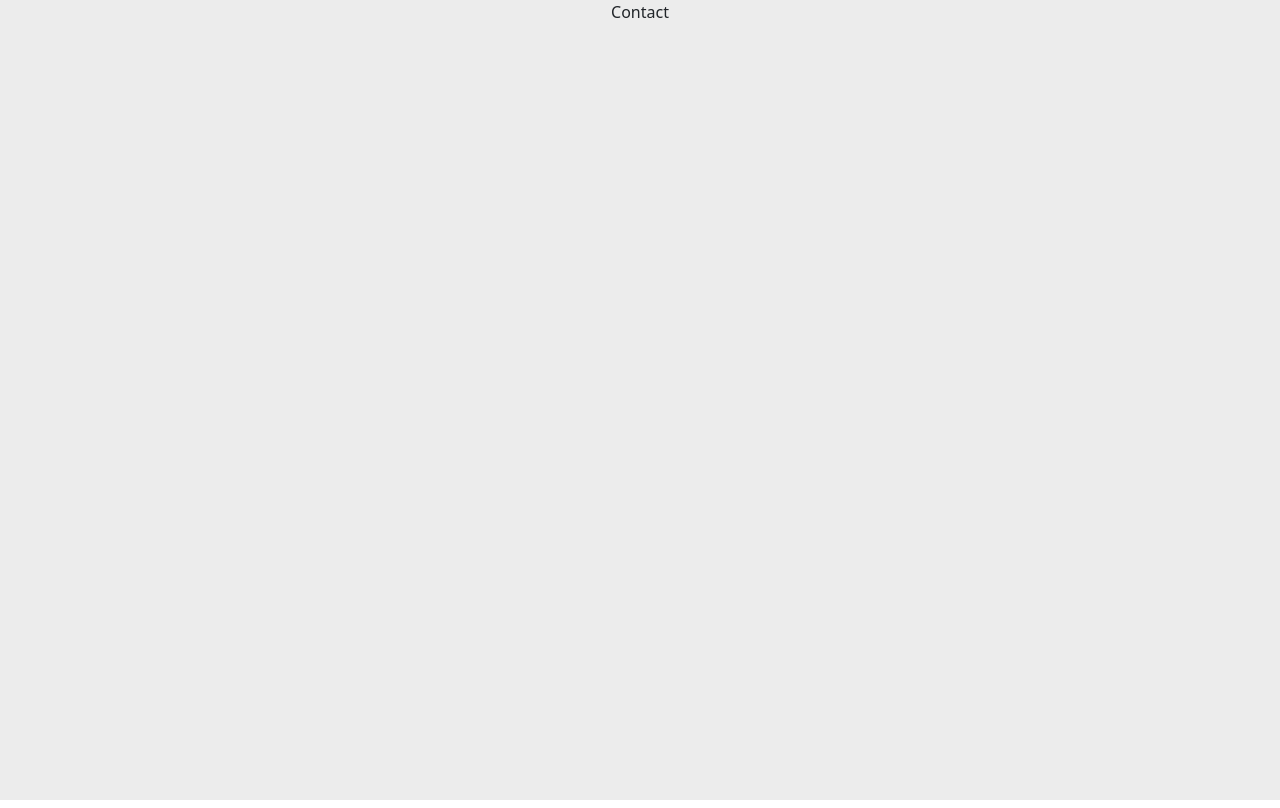
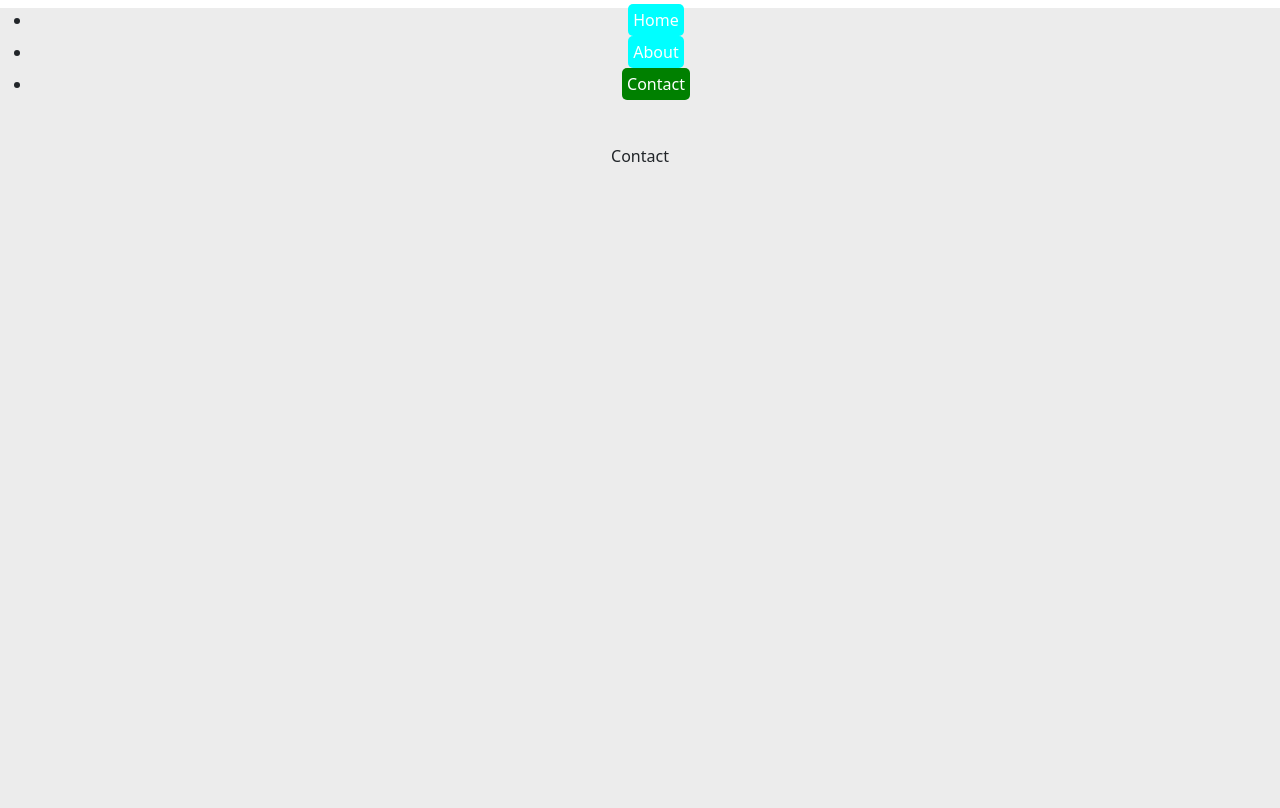
Before and after one commit to ankushk1/Aug22-react, a React (Vite) app: page /contact in a window 1280 px wide. Built offline with nearby package versions, Linux system fonts and the light colour scheme.

Commit message:
Added Link and navigate

```diff
--- a/src/MainRouter.jsx
+++ b/src/MainRouter.jsx
@@ -4,15 +4,21 @@ import Home from "./Pages/Home";
 import About from "./Pages/About";
 import Contact from "./Pages/Contact";
 import Hover from "./Components/HOC/Hover";
+import Navbar from "./Pages/Navbar";
+import NavigateComp from "./Pages/NavigateComp";
 
 const MainRouter = () => {
   return (
     <>
       <div className="text-center">
+
         <BrowserRouter>
+        <Navbar/>
           <Routes>
+
             <Route path="/" element={<Home />} />
-            <Route path="/about" element={<About />} />
+            <Route path="/nav" element={<NavigateComp />} />
+            <Route path="/about/:id/:name" element={<About />} />
             <Route path="/contact" element={<Contact />} />
           </Routes>
         </BrowserRouter>
--- a/src/Pages/About.jsx
+++ b/src/Pages/About.jsx
@@ -1,6 +1,14 @@
 import React from 'react'
+import { useLocation, useParams } from 'react-router-dom'
 
-const About = () => {
+const About = (props) => {
+
+  const location = useLocation();
+  console.log('location ---->' , location.state)
+
+  const params = useParams();
+  console.log(params)
+
   return (
     <div>About</div>
   )
--- /dev/null
+++ b/src/Pages/Navbar.jsx
@@ -0,0 +1,97 @@
+import React from "react";
+import { Link, NavLink } from "react-router-dom";
+
+const Navbar = ({ name, age }) => {
+  return (
+    <div className="mb-5">
+      <ul>
+        <li className="my-2">
+          <NavLink
+
+            // className={({ isActive }) => {
+            //   return isActive
+            //     ? "text-light btn btn-secondary btn-sm my-2"
+            //     : "text-danger btn btn-outline-secondary btn-sm my-2";
+            // }}
+            // className="my-2"
+            style={({ isActive }) =>
+              isActive
+                ? {
+                    backgroundColor: "green",
+                    color: "white",
+                    padding: "5px",
+                    borderRadius: "5px"
+                  }
+                : {
+                    backgroundColor: "cyan",
+                    color: "white",
+                    padding: "5px",
+                    borderRadius: "5px"
+                  }
+            }
+            to="/"
+          >
+            {({isActive}) => isActive ? "Active Home" :  "Home"}
+          </NavLink>
+        </li>
+        <li className="my-2">
+          <NavLink
+            // className={({ isActive }) => {
+            //   return isActive
+            //     ? "text-light btn btn-secondary btn-sm my-2"
+            //     : "text-danger btn btn-outline-secondary btn-sm my-2";
+            // }}
+            style={({ isActive }) =>
+              isActive
+                ? {
+                    backgroundColor: "green",
+                    color: "white",
+                    padding: "5px",
+                    borderRadius: "5px"
+                  }
+                : {
+                    backgroundColor: "cyan",
+                    color: "white",
+                    padding: "5px",
+                    borderRadius: "5px"
+                  }
+            }
+            to="/about"
+            state={{ some: "value" }}
+          >
+            About
+          </NavLink>
+        </li>
+        <li className="my-2">
+          <NavLink
+            // className={({ isActive }) => {
+            //   return isActive
+            //     ? "text-light btn btn-secondary btn-sm my-2"
+            //     : "text-danger btn btn-outline-secondary btn-sm my-2";
+            // }}
+            style={({ isActive }) =>
+              isActive
+                ? {
+                    backgroundColor: "green",
+                    color: "white",
+                    padding: "5px",
+                    borderRadius: "5px"
+                  }
+                : {
+                    backgroundColor: "cyan",
+                    color: "white",
+                    padding: "5px",
+                    borderRadius: "5px"
+                  }
+            }
+            to="/contact"
+          >
+            Contact
+          </NavLink>
+        </li>
+      </ul>
+    </div>
+  );
+};
+
+export default Navbar;
--- /dev/null
+++ b/src/Pages/NavigateComp.jsx
@@ -0,0 +1,36 @@
+import React, { useState } from "react";
+import { Navigate, useNavigate } from "react-router-dom";
+
+const NavigateComp = () => {
+  const [user, setUser] = useState(false);
+  const navigate = useNavigate();
+
+  const redirect = () => {
+    // Cases
+    // Validations
+
+    // Api calls
+
+
+    navigate("/about" , {
+      state: { some: "value" }
+    });
+  };
+
+  return (
+    <div>
+      NavigateComp
+      <div>
+        {/* {user && (
+          <div>
+            {console.log("Navigate Block called")}
+            {<Navigate to="/about" />}
+          </div>
+        )} */}
+      </div>
+      <button onClick={() => redirect()}>Redirect</button>
+    </div>
+  );
+};
+
+export default NavigateComp;
```
